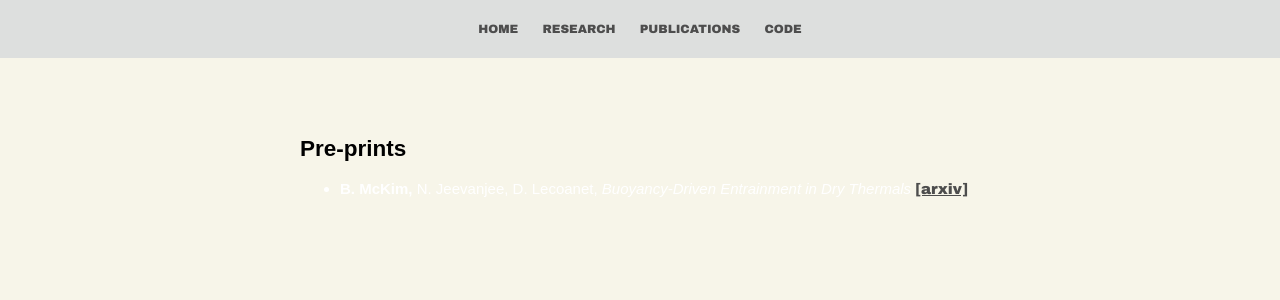
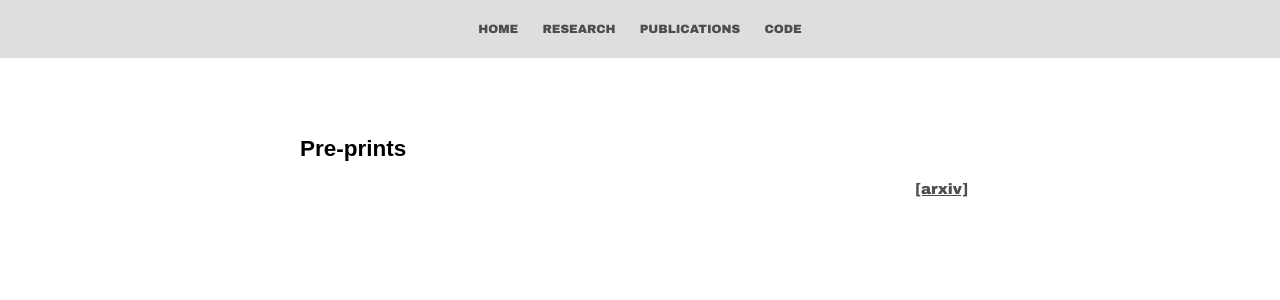
Before and after one commit to mckimb/mckimb.github.io, a Jekyll site: the page built from papers/index.html, in a window 1280 px wide. Shown: the top 300 px of the page. Built offline with Jekyll 4.4.1, drawn with Linux system fonts in a browser that asks for light colours.

Commit message:
Update main.css

```diff
--- a/css/main.css
+++ b/css/main.css
@@ -3,7 +3,7 @@ body {
     margin-right: 300px;
     font-family: Arial, Helvetica, sans-serif;
     font-size: 15px;
-    background-color: #f7f5e9;
+    background-color: white;
 }
 
 body h4 {
```
